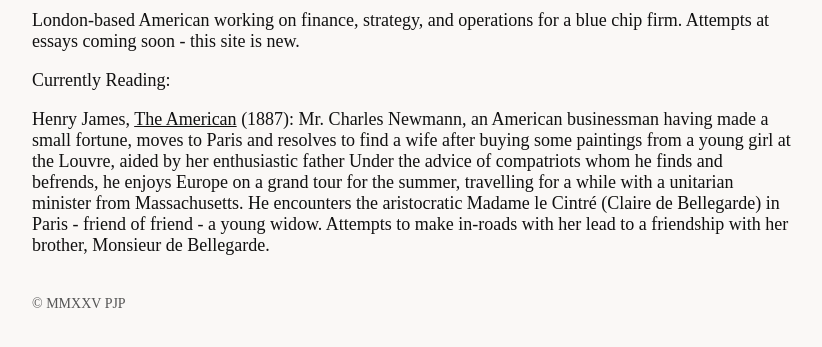
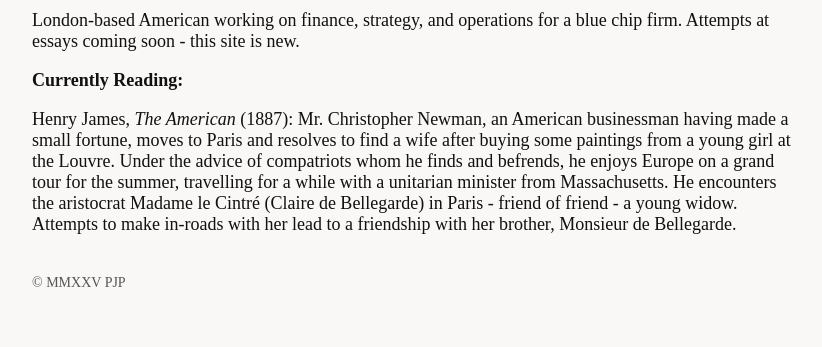
Before and after one commit to pjp-transat/thisispatrick.com, a plain HTML site: page index.html in a window 1280 px wide. Shown: the part 211-558 px from the top of the page, without its empty margins (228-1050 px from the left). Drawn offline with Linux system fonts and the light colour scheme.

Commit message:
Update index.html
edit

```diff
--- a/index.html
+++ b/index.html
@@ -85,12 +85,12 @@
         Outside work: <em>personal detail</em>.” -->
       </p>
       <p>
-      Currently Reading:
+      <b>Currently Reading:</b>
       </p>
       <p>
-      Henry James, <u>The American</u> (1887): Mr. Charles Newmann, an American businessman having made a small fortune, moves to Paris and resolves to find a wife after buying some paintings from a young girl at the Louvre, aided by her enthusiastic father
+      Henry James, <i>The American</i> (1887): Mr. Christopher Newman, an American businessman having made a small fortune, moves to Paris and resolves to find a wife after buying some paintings from a young girl at the Louvre.
         Under the advice of compatriots whom he finds and befrends, he enjoys Europe on a grand tour for the summer, travelling for a while with a unitarian minister from Massachusetts.
-        He encounters the aristocratic Madame le Cintré (Claire de Bellegarde) in Paris - friend of friend - a young widow. Attempts to  make in-roads with her lead to a friendship with her brother,
+        He encounters the aristocrat Madame le Cintré (Claire de Bellegarde) in Paris - friend of friend - a young widow. Attempts to  make in-roads with her lead to a friendship with her brother,
         Monsieur de Bellegarde.
       </p>
     </section>
```
